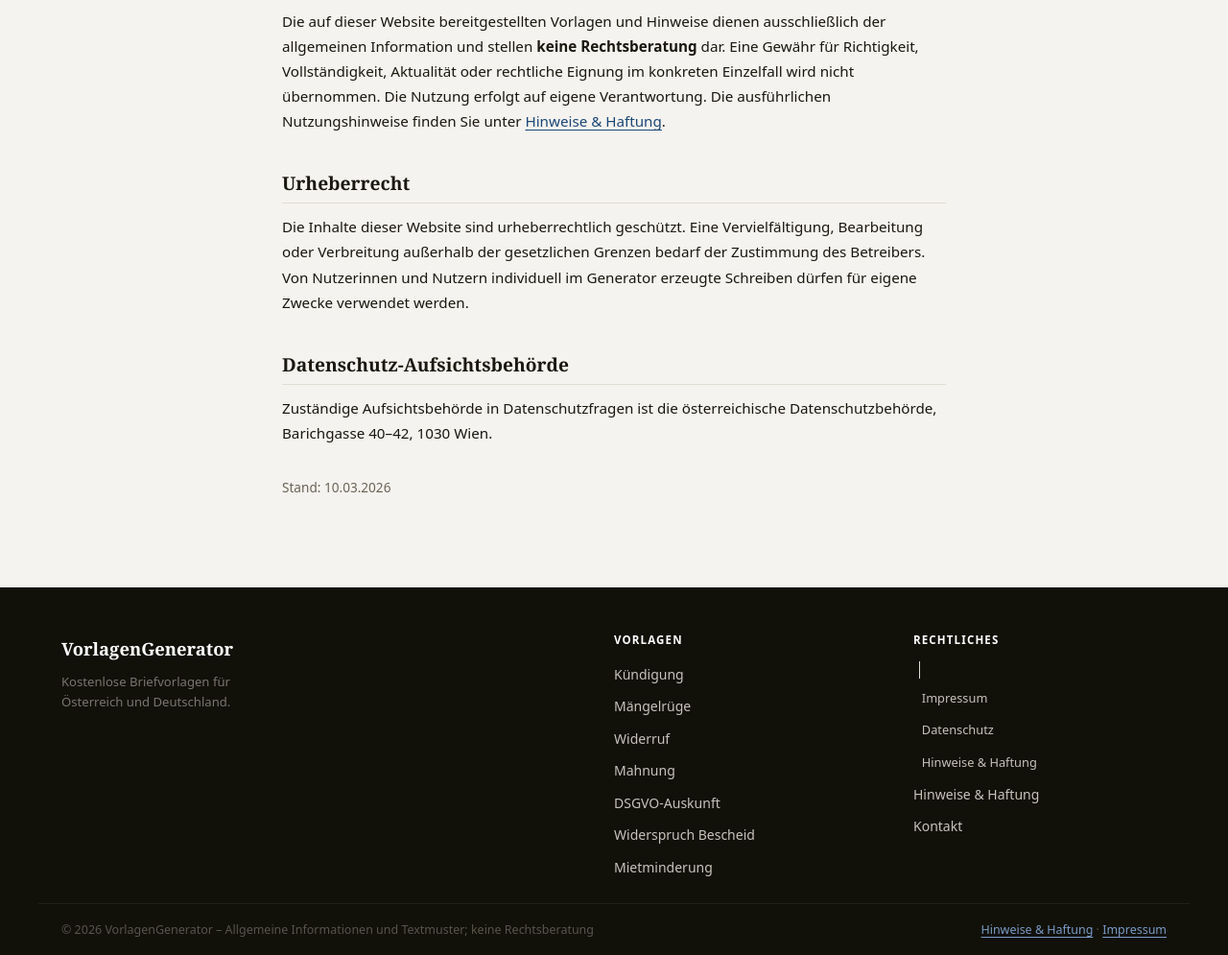
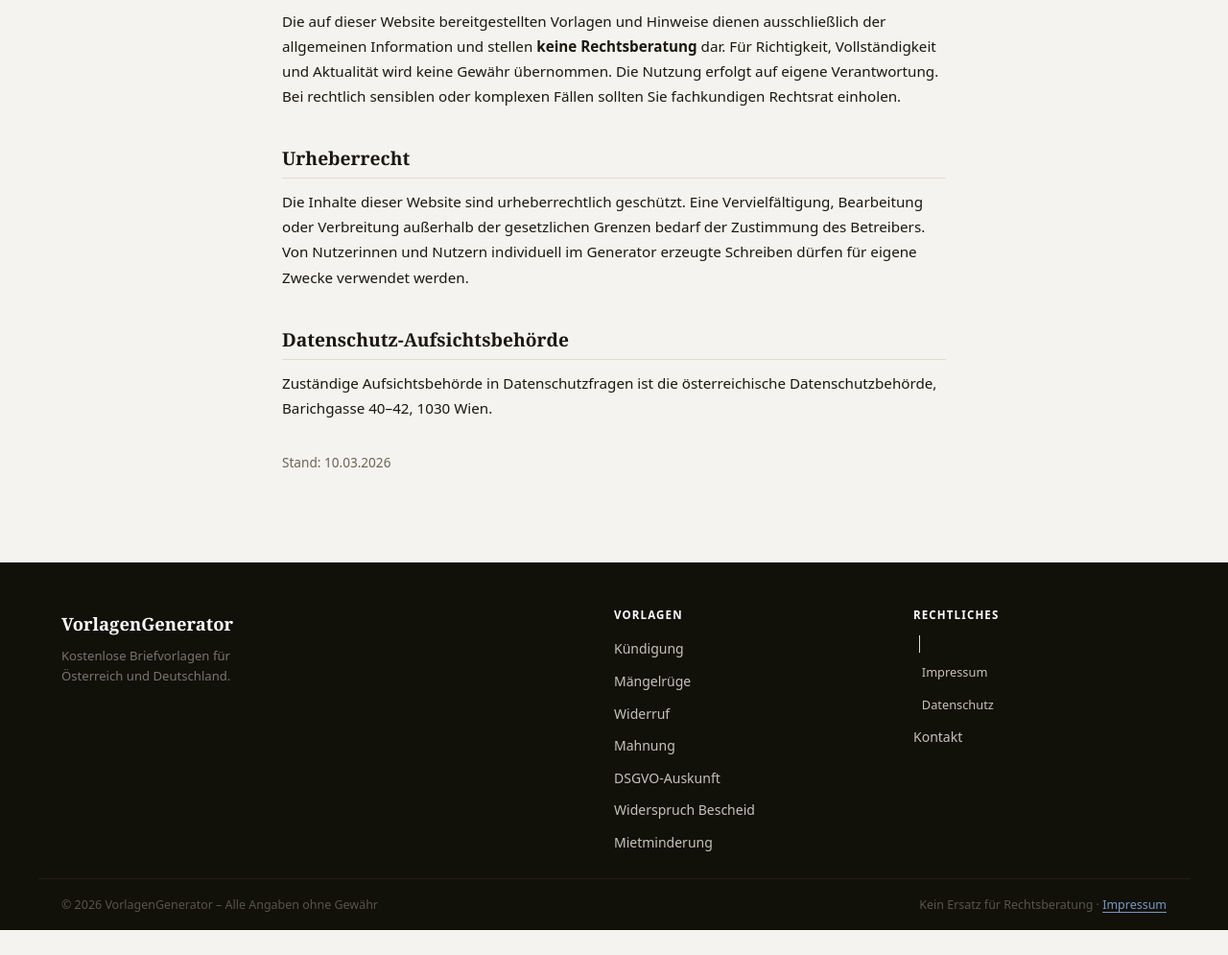
Before and after one commit to xNrG07/VercelFormGen, a website built with Vite: page impressum.html in a window 1280 px wide. Shown: the part 818-1813 px from the top of the page at 96% size. After the commit the page ends 1787 px from the top, so only its background shows below. Built offline with nearby package versions, Linux system fonts and the light colour scheme.

Commit message:
Add files via upload

```diff
--- a/assets/styles.css
+++ b/assets/styles.css
@@ -230,10 +230,7 @@ aside{display:flex;flex-direction:column;gap:1.25rem}
 .footer-col a{color:#C8C2BA;text-decoration:none;font-size:.875rem;transition:color var(--t)}
 .footer-col a:hover{color:#fff}
 .footer-bottom{border-top:1px solid #242018;max-width:var(--w);margin:0 auto;padding:1rem 1.5rem;display:flex;justify-content:space-between;align-items:center;flex-wrap:wrap;gap:.5rem;font-size:.78rem;color:#5A5449}
-.footer-bottom span{word-break:break-word;min-width:0}
-.footer-bottom a{color:#7A9BC4;white-space:nowrap}
-.footer-bottom a:hover{color:#93b8df}
-@media(max-width:640px){.footer-bottom{flex-direction:column;align-items:flex-start;gap:.4rem}}
+.footer-bottom a{color:#7A9BC4}
 
 /* CONSENT */
 .consent-actions{display:flex;gap:.5rem;flex-wrap:wrap}
--- a/impressum.html
+++ b/impressum.html
@@ -29,7 +29,6 @@
 <li aria-hidden="true" class="nav-sep"></li>
 <li><a class="nav-secondary" href="/impressum.html">Impressum</a></li>
 <li><a class="nav-secondary" href="/datenschutz.html">Datenschutz</a></li>
-<li><a class="nav-secondary" href="/hinweise.html">Hinweise &amp; Haftung</a></li>
 </ul>
 <a class="nav-cta nav-cta-mobile" href="/generator.html">Vorlage erstellen</a>
 </div>
@@ -56,7 +55,7 @@ Web: <a href="https://www.vorlagen-generator.at">www.vorlagen-generator.at</a></
 <h3>Grundlegende Richtung des Mediums</h3>
 <p>Diese Website stellt allgemeine Informationen sowie kostenlose Textmuster und Briefvorlagen für typische Alltagssituationen zur Verfügung. Das Angebot richtet sich vor allem an Nutzerinnen und Nutzer in Österreich und Deutschland.</p>
 <h2>Haftungsausschluss</h2>
-<p>Die auf dieser Website bereitgestellten Vorlagen und Hinweise dienen ausschließlich der allgemeinen Information und stellen <strong>keine Rechtsberatung</strong> dar. Eine Gewähr für Richtigkeit, Vollständigkeit, Aktualität oder rechtliche Eignung im konkreten Einzelfall wird nicht übernommen. Die Nutzung erfolgt auf eigene Verantwortung. Die ausführlichen Nutzungshinweise finden Sie unter <a href="/hinweise.html">Hinweise &amp; Haftung</a>.</p>
+<p>Die auf dieser Website bereitgestellten Vorlagen und Hinweise dienen ausschließlich der allgemeinen Information und stellen <strong>keine Rechtsberatung</strong> dar. Für Richtigkeit, Vollständigkeit und Aktualität wird keine Gewähr übernommen. Die Nutzung erfolgt auf eigene Verantwortung. Bei rechtlich sensiblen oder komplexen Fällen sollten Sie fachkundigen Rechtsrat einholen.</p>
 <h2>Urheberrecht</h2>
 <p>Die Inhalte dieser Website sind urheberrechtlich geschützt. Eine Vervielfältigung, Bearbeitung oder Verbreitung außerhalb der gesetzlichen Grenzen bedarf der Zustimmung des Betreibers. Von Nutzerinnen und Nutzern individuell im Generator erzeugte Schreiben dürfen für eigene Zwecke verwendet werden.</p>
 <h2>Datenschutz-Aufsichtsbehörde</h2>
@@ -87,15 +86,13 @@ Web: <a href="https://www.vorlagen-generator.at">www.vorlagen-generator.at</a></
 <li aria-hidden="true" class="nav-sep"></li>
 <li><a class="nav-secondary" href="/impressum.html">Impressum</a></li>
 <li><a class="nav-secondary" href="/datenschutz.html">Datenschutz</a></li>
-<li><a class="nav-secondary" href="/hinweise.html">Hinweise &amp; Haftung</a></li>
-<li><a href="/hinweise.html">Hinweise &amp; Haftung</a></li>
 <li><a href="/kontakt.html">Kontakt</a></li>
 </ul>
 </div>
 </div>
 <div class="footer-bottom">
-<span>© 2026 VorlagenGenerator – Allgemeine Informationen und Textmuster; keine Rechtsberatung</span>
-<span><a href="/hinweise.html">Hinweise &amp; Haftung</a> · <a href="/impressum.html">Impressum</a></span>
+<span>© 2026 VorlagenGenerator – Alle Angaben ohne Gewähr</span>
+<span>Kein Ersatz für Rechtsberatung · <a href="/impressum.html">Impressum</a></span>
 </div>
 </footer>
 <div aria-live="polite" class="toast" id="toast" role="status"></div>
```
Also changed, not shown: 404.html (+2 -5 lines), datenschutz.html (+2 -5 lines), generator.html (+3 -5 lines), index.html (+3 -5 lines), kontakt.html (+2 -5 lines), vorlagen/dsgvo-auskunft.html (+2 -5 lines), vorlagen/kuendigung.html (+2 -4 lines), vorlagen/maengelruege.html (+2 -4 lines), vorlagen/mahnung.html (+2 -5 lines), vorlagen/mietminderung.html (+2 -4 lines), vorlagen/widerruf-onlinekauf.html (+2 -4 lines), vorlagen/widerspruch-bescheid.html (+2 -4 lines).
